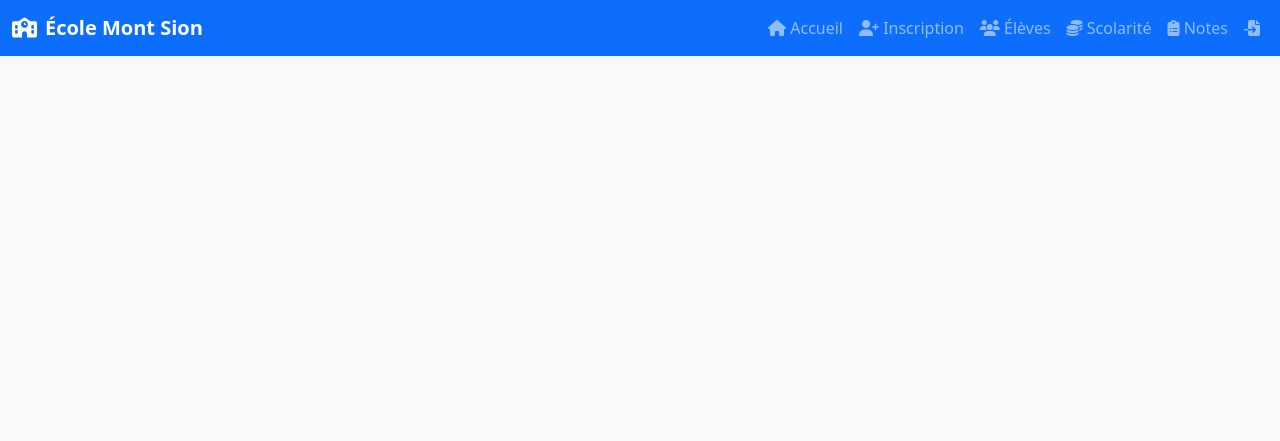
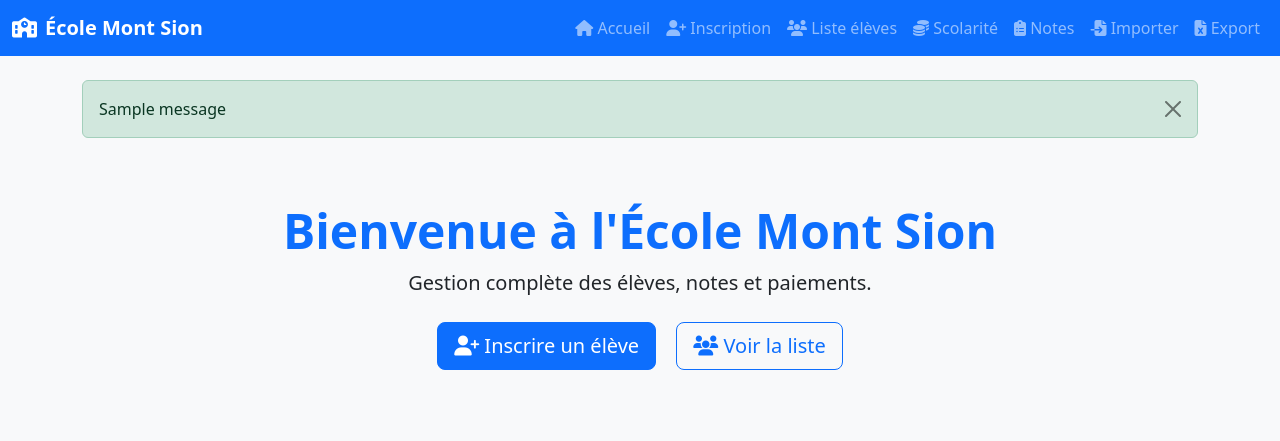
Before and after one commit to appolinair2355/Mont-sion, a Flask app: page / in a window 1280 px wide. Shown: the top 441 px of the page. Run offline with Flask 3, Linux system fonts and the light colour scheme; one stand-in notice (Sample message) is shown.

Commit message:
Update base.html

```diff
--- a/templates/base.html
+++ b/templates/base.html
@@ -13,14 +13,37 @@
     <a class="navbar-brand fw-bold" href="{{ url_for('index') }}">
       <i class="fas fa-school me-2"></i>École Mont Sion
     </a>
-    <button class="navbar-toggler" data-bs-toggle="collapse" data-bs-target="#mainNav">
+    <button class="navbar-toggler" type="button" data-bs-toggle="collapse" data-bs-target="#mainNav">
       <span class="navbar-toggler-icon"></span>
     </button>
     <div class="collapse navbar-collapse" id="mainNav">
       <ul class="navbar-nav ms-auto">
         <li class="nav-item"><a class="nav-link" href="{{ url_for('index') }}"><i class="fas fa-home"></i> Accueil</a></li>
         <li class="nav-item"><a class="nav-link" href="{{ url_for('register') }}"><i class="fas fa-user-plus"></i> Inscription</a></li>
-        <li class="nav-item"><a class="nav-link" href="{{ url_for('students') }}"><i class="fas fa-users"></i> Élèves</a></li>
+        <li class="nav-item"><a class="nav-link" href="{{ url_for('students') }}"><i class="fas fa-users"></i> Liste élèves</a></li>
         <li class="nav-item"><a class="nav-link" href="{{ url_for('scolarite') }}"><i class="fas fa-coins"></i> Scolarité</a></li>
         <li class="nav-item"><a class="nav-link" href="{{ url_for('notes') }}"><i class="fas fa-clipboard-list"></i> Notes</a></li>
-        <li class="nav-item"><a class="nav-link" href="{{ url_for('import_excel') }}"><i class="fas fa-file-import"></i>
+        <li class="nav-item"><a class="nav-link" href="{{ url_for('import_excel') }}"><i class="fas fa-file-import"></i> Importer</a></li>
+        <li class="nav-item"><a class="nav-link" href="{{ url_for('export_excel') }}"><i class="fas fa-file-excel"></i> Export</a></li>
+      </ul>
+    </div>
+  </div>
+</nav>
+
+<div class="container py-4">
+  {% with msgs = get_flashed_messages(with_categories=true) %}
+    {% if msgs %}
+      {% for cat, msg in msgs %}
+        <div class="alert alert-{{ 'danger' if cat=='error' else 'success' }} alert-dismissible fade show" role="alert">
+          {{ msg }}
+          <button type="button" class="btn-close" data-bs-dismiss="alert"></button>
+        </div>
+      {% endfor %}
+    {% endif %}
+  {% endwith %}
+  {% block content %}{% endblock %}
+</div>
+
+<script src="https://cdn.jsdelivr.net/npm/bootstrap@5.3.2/dist/js/bootstrap.bundle.min.js"></script>
+</body>
+          </html>
```
